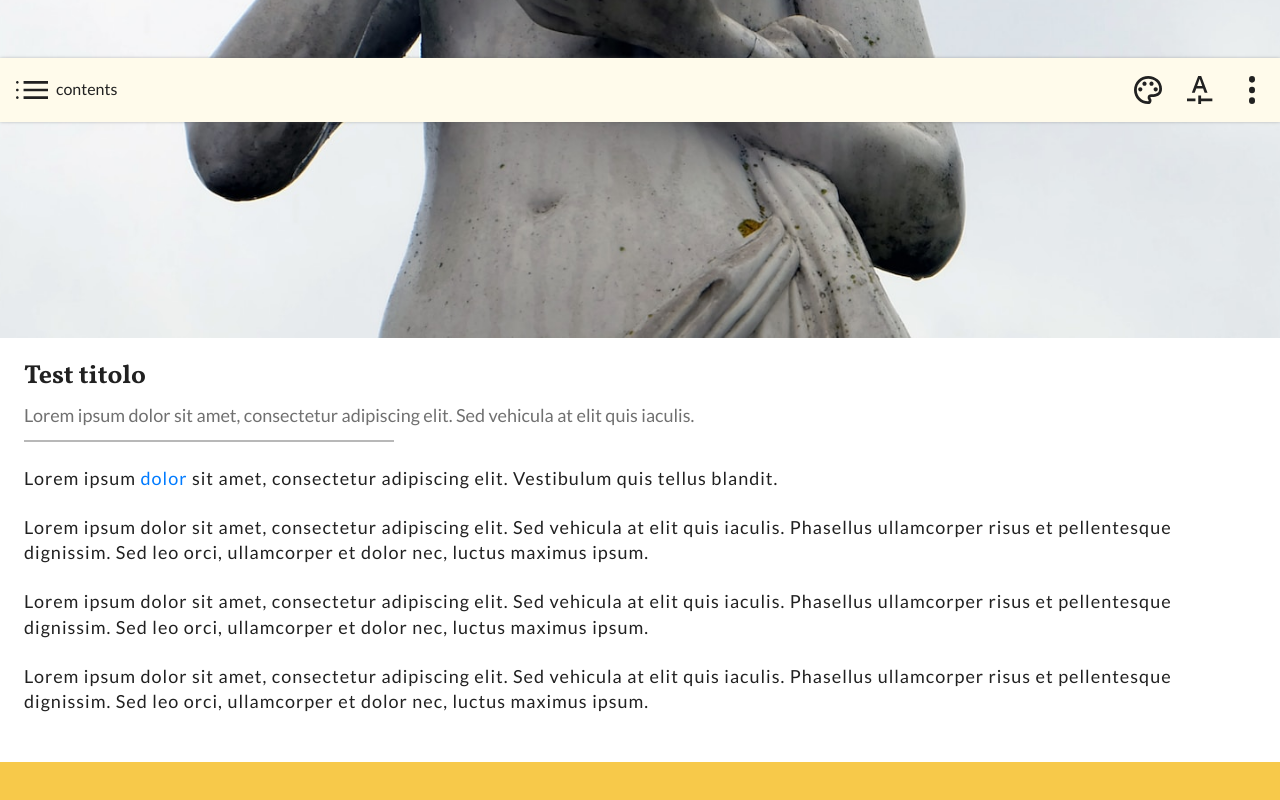
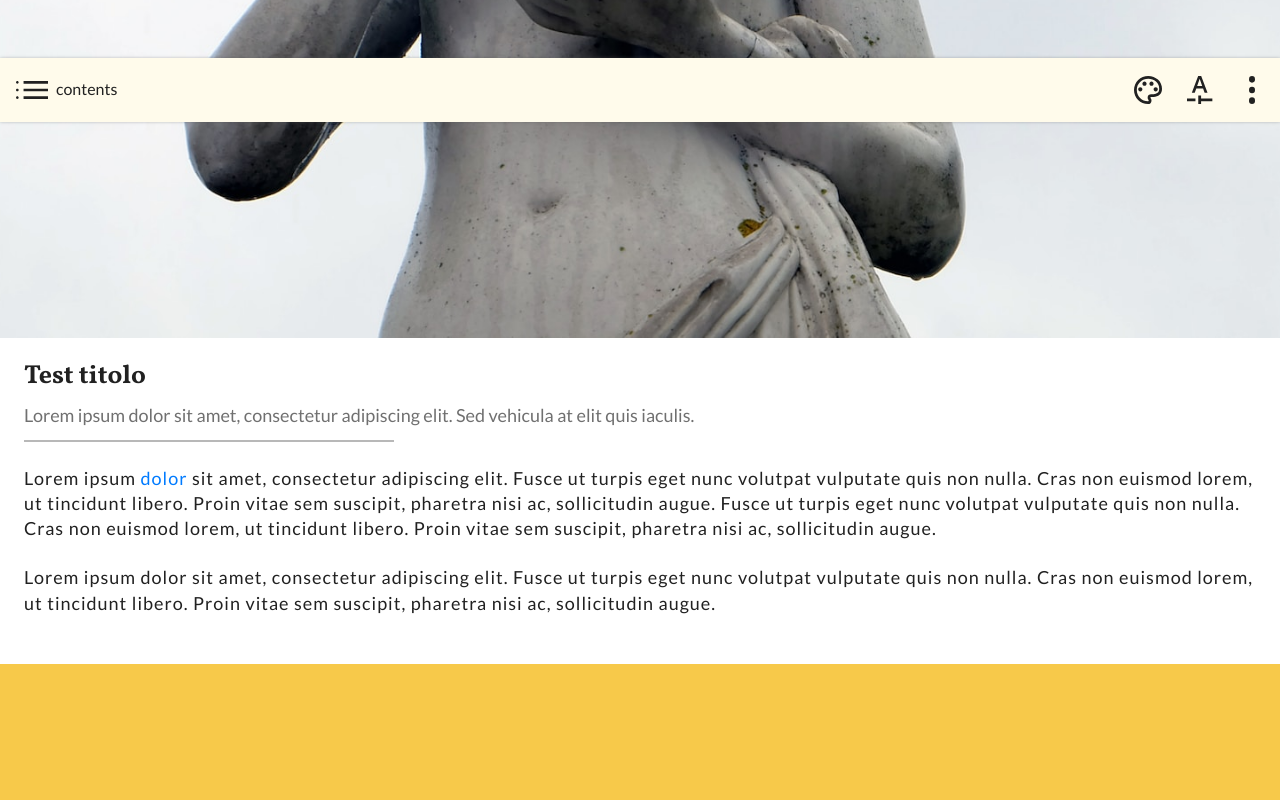
Before and after one commit to emastra/amateka, a React (Vite) app: page /story/1/article/1 in a window 1280 px wide. Shown: the part 678-1478 px from the top of the page. After the commit the page ends 1406 px from the top, so only its background shows below. Built offline with nearby package versions, Linux system fonts and the light colour scheme.

Commit message:
Text - wip

```diff
--- a/src/pages/Article/Article.tsx
+++ b/src/pages/Article/Article.tsx
@@ -1,6 +1,8 @@
 import './Article.scss';
 import { useParams } from 'react-router-dom';
 import { Link } from 'react-router-dom';
+
+import Text from './components/Text';
 
 const Article = () => {
     const { articleId } = useParams();
@@ -29,25 +31,7 @@ const Article = () => {
                     </div>
 
                     <div className='article-body-wrapper'>
-                        <p>
-                            Lorem ipsum <a href=''>dolor</a> sit amet, consectetur adipiscing elit. Vestibulum quis
-                            tellus blandit.
-                        </p>
-                        <p>
-                            Lorem ipsum dolor sit amet, consectetur adipiscing elit. Sed vehicula at elit quis iaculis.
-                            Phasellus ullamcorper risus et pellentesque dignissim. Sed leo orci, ullamcorper et dolor
-                            nec, luctus maximus ipsum.
-                        </p>
-                        <p>
-                            Lorem ipsum dolor sit amet, consectetur adipiscing elit. Sed vehicula at elit quis iaculis.
-                            Phasellus ullamcorper risus et pellentesque dignissim. Sed leo orci, ullamcorper et dolor
-                            nec, luctus maximus ipsum.
-                        </p>
-                        <p>
-                            Lorem ipsum dolor sit amet, consectetur adipiscing elit. Sed vehicula at elit quis iaculis.
-                            Phasellus ullamcorper risus et pellentesque dignissim. Sed leo orci, ullamcorper et dolor
-                            nec, luctus maximus ipsum.
-                        </p>
+                        <Text />
                     </div>
                 </div>
             </main>
--- a/src/pages/Article/components/Text/Text.tsx
+++ b/src/pages/Article/components/Text/Text.tsx
@@ -5,7 +5,20 @@ import { Link } from 'react-router-dom';
 const Text = () => {
     return (
         <>
-            <main id='article'></main>
+            <div className='text-container'>
+                <p>
+                    Lorem ipsum <a href=''>dolor</a> sit amet, consectetur adipiscing elit. Fusce ut turpis eget nunc
+                    volutpat vulputate quis non nulla. Cras non euismod lorem, ut tincidunt libero. Proin vitae sem
+                    suscipit, pharetra nisi ac, sollicitudin augue. Fusce ut turpis eget nunc volutpat vulputate quis
+                    non nulla. Cras non euismod lorem, ut tincidunt libero. Proin vitae sem suscipit, pharetra nisi ac,
+                    sollicitudin augue.
+                </p>
+                <p>
+                    Lorem ipsum dolor sit amet, consectetur adipiscing elit. Fusce ut turpis eget nunc volutpat
+                    vulputate quis non nulla. Cras non euismod lorem, ut tincidunt libero. Proin vitae sem suscipit,
+                    pharetra nisi ac, sollicitudin augue.
+                </p>
+            </div>
         </>
     );
 };
```
